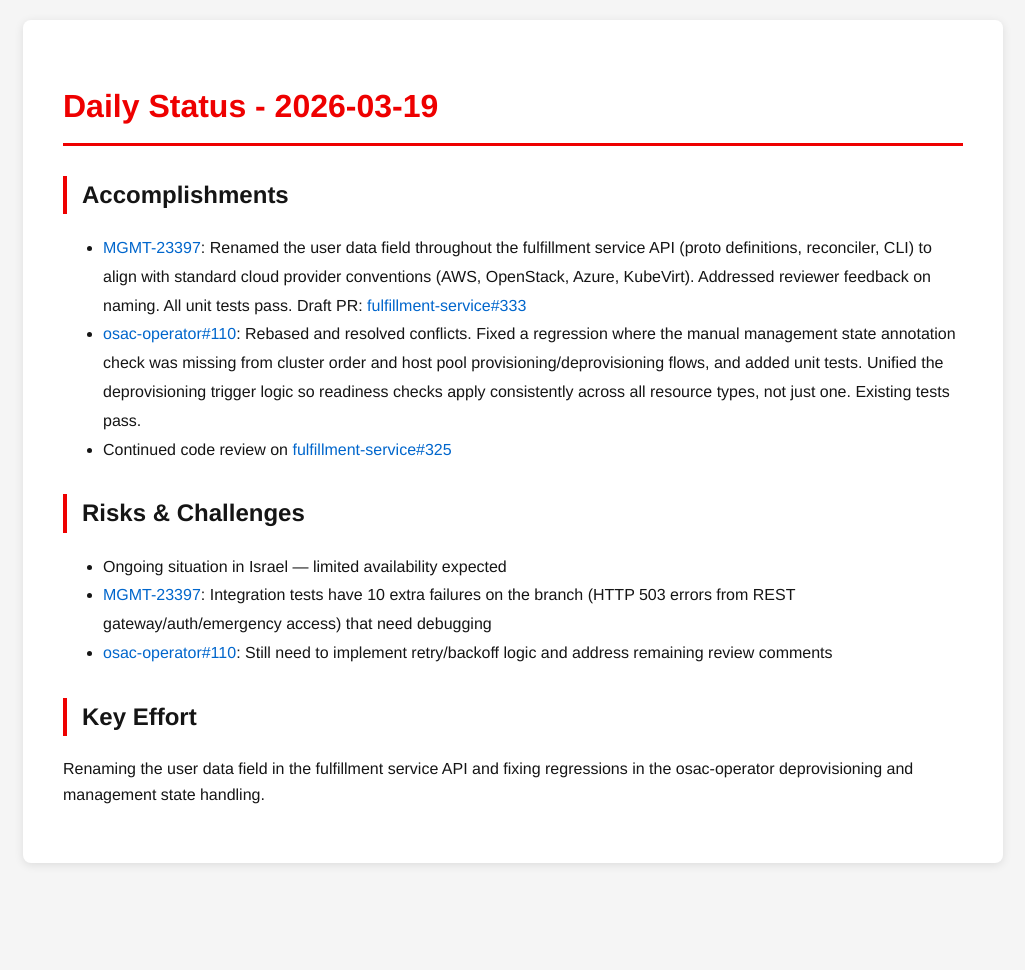
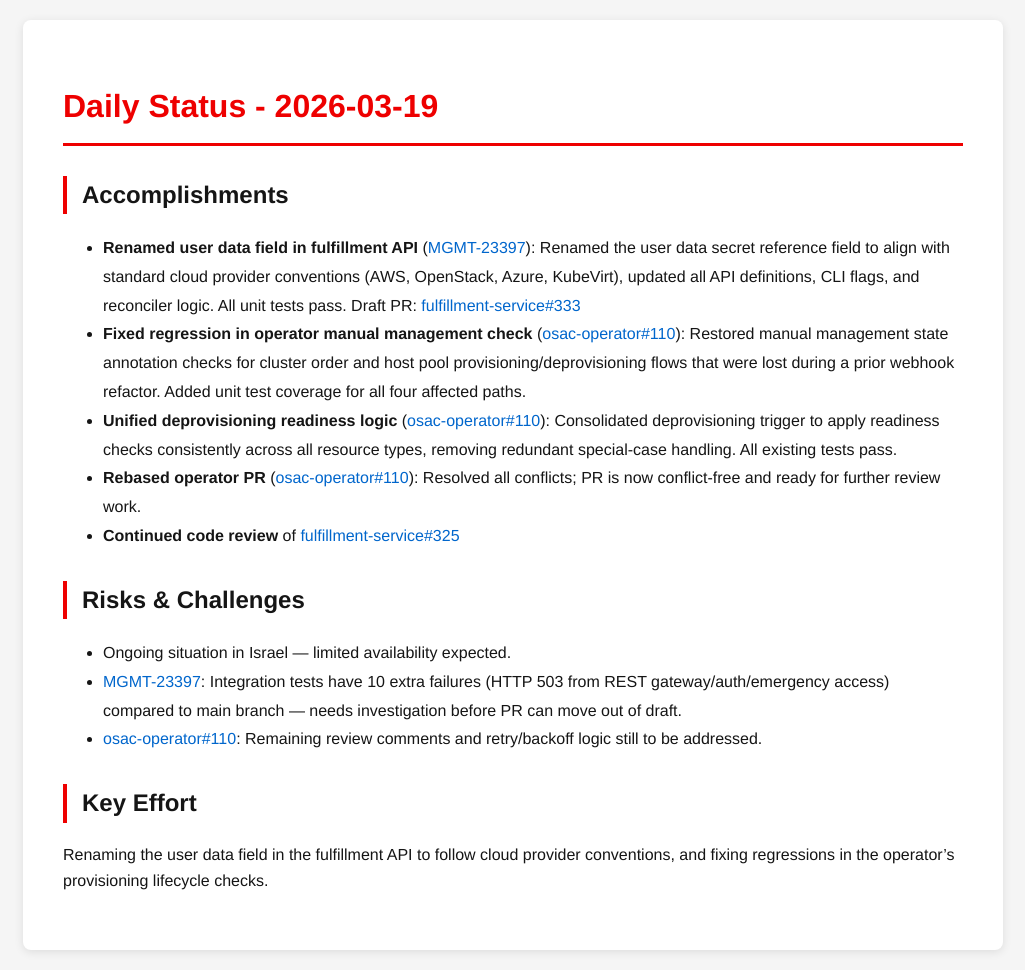
Before and after one commit to tzvatot/daily-status, a Jekyll site: the page built from 2026-03-19.md, in a window 1280 px wide. Shown: the whole page, without its empty margins (127-1152 px from the left). Built offline with Jekyll 4.4.1, drawn with Linux system fonts in a browser that asks for light colours; before the commit the page ends 900 px from its top, so only the background shows below that.

Commit message:
Daily status update - 2026-03-19

```diff
--- a/2026-03-19.md
+++ b/2026-03-19.md
@@ -7,14 +7,16 @@ date: 2026-03-19
 # Daily Status - 2026-03-19
 
 ## Accomplishments
-- [MGMT-23397](https://issues.redhat.com/browse/MGMT-23397): Renamed the user data field throughout the fulfillment service API (proto definitions, reconciler, CLI) to align with standard cloud provider conventions (AWS, OpenStack, Azure, KubeVirt). Addressed reviewer feedback on naming. All unit tests pass. Draft PR: [fulfillment-service#333](https://github.com/osac-project/fulfillment-service/pull/333)
-- [osac-operator#110](https://github.com/osac-project/osac-operator/pull/110): Rebased and resolved conflicts. Fixed a regression where the manual management state annotation check was missing from cluster order and host pool provisioning/deprovisioning flows, and added unit tests. Unified the deprovisioning trigger logic so readiness checks apply consistently across all resource types, not just one. Existing tests pass.
-- Continued code review on [fulfillment-service#325](https://github.com/osac-project/fulfillment-service/pull/325)
+- **Renamed user data field in fulfillment API** ([MGMT-23397](https://issues.redhat.com/browse/MGMT-23397)): Renamed the user data secret reference field to align with standard cloud provider conventions (AWS, OpenStack, Azure, KubeVirt), updated all API definitions, CLI flags, and reconciler logic. All unit tests pass. Draft PR: [fulfillment-service#333](https://github.com/osac-project/fulfillment-service/pull/333)
+- **Fixed regression in operator manual management check** ([osac-operator#110](https://github.com/osac-project/osac-operator/pull/110)): Restored manual management state annotation checks for cluster order and host pool provisioning/deprovisioning flows that were lost during a prior webhook refactor. Added unit test coverage for all four affected paths.
+- **Unified deprovisioning readiness logic** ([osac-operator#110](https://github.com/osac-project/osac-operator/pull/110)): Consolidated deprovisioning trigger to apply readiness checks consistently across all resource types, removing redundant special-case handling. All existing tests pass.
+- **Rebased operator PR** ([osac-operator#110](https://github.com/osac-project/osac-operator/pull/110)): Resolved all conflicts; PR is now conflict-free and ready for further review work.
+- **Continued code review** of [fulfillment-service#325](https://github.com/osac-project/fulfillment-service/pull/325)
 
 ## Risks & Challenges
-- Ongoing situation in Israel — limited availability expected
-- [MGMT-23397](https://issues.redhat.com/browse/MGMT-23397): Integration tests have 10 extra failures on the branch (HTTP 503 errors from REST gateway/auth/emergency access) that need debugging
-- [osac-operator#110](https://github.com/osac-project/osac-operator/pull/110): Still need to implement retry/backoff logic and address remaining review comments
+- Ongoing situation in Israel — limited availability expected.
+- [MGMT-23397](https://issues.redhat.com/browse/MGMT-23397): Integration tests have 10 extra failures (HTTP 503 from REST gateway/auth/emergency access) compared to main branch — needs investigation before PR can move out of draft.
+- [osac-operator#110](https://github.com/osac-project/osac-operator/pull/110): Remaining review comments and retry/backoff logic still to be addressed.
 
 ## Key Effort
-Renaming the user data field in the fulfillment service API and fixing regressions in the osac-operator deprovisioning and management state handling.
+Renaming the user data field in the fulfillment API to follow cloud provider conventions, and fixing regressions in the operator's provisioning lifecycle checks.
```
